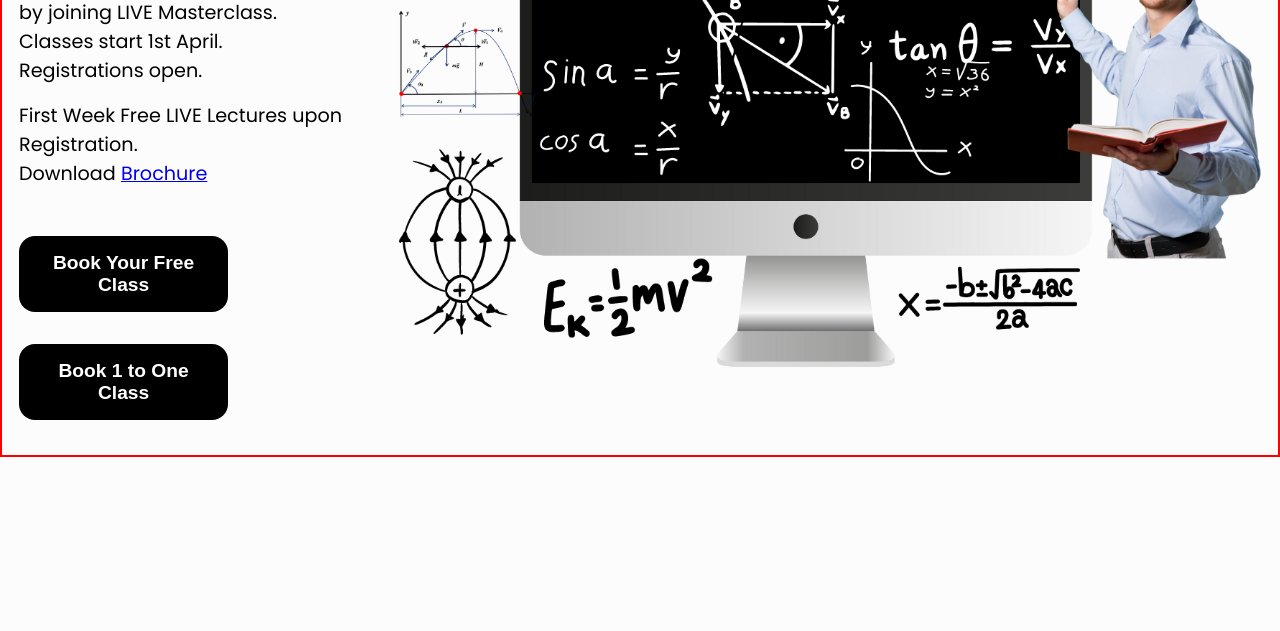
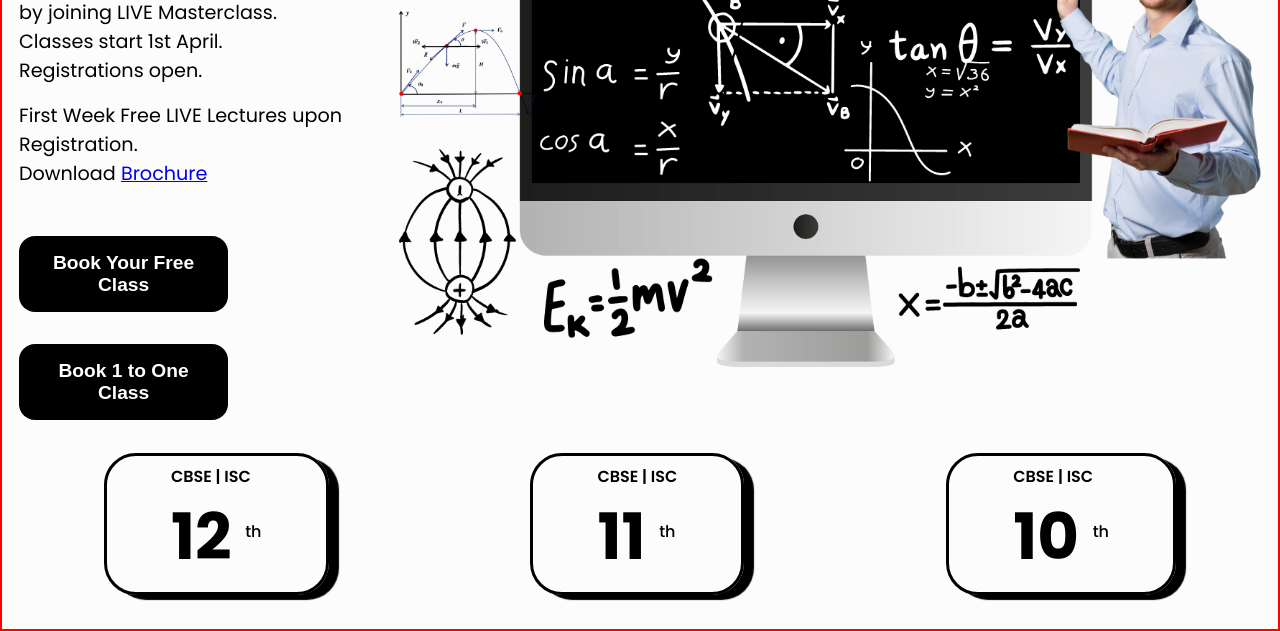
Before and after one commit to abhiSahuCodes/coaching-website, a plain HTML site: page index.html in a window 1280 px wide. Shown: the part 292-923 px from the top of the page. Before the commit the page ends 800 px from the top, so only its background shows below. Drawn offline with Linux system fonts and the light colour scheme.

Commit message:
class card section made

```diff
--- a/index.html
+++ b/index.html
@@ -59,6 +59,20 @@
           <img src="./storage/heroimage.png" alt="hero" />
         </div>
       </div>
+      <div class="class-card">
+        <div class="class-card-one">
+          <p class="class-board">CBSE | ISC</p>
+          <p class="class-name">12 <sup>th</sup></p>
+        </div>
+        <div class="class-card-two">
+          <p class="class-board">CBSE | ISC</p>
+          <p class="class-name">11 <sup>th</sup></p>
+        </div>
+        <div class="class-card-three">
+          <p class="class-board">CBSE | ISC</p>
+          <p class="class-name">10 <sup>th</sup></p>
+        </div>
+      </div>
     </section>
   </body>
 </html>
--- a/style.css
+++ b/style.css
@@ -1,19 +1,19 @@
-@import url('https://fonts.googleapis.com/css2?family=Poppins:ital,wght@0,100;0,200;0,300;0,400;0,500;0,600;0,700;0,800;0,900;1,100;1,200;1,300;1,400;1,500;1,600;1,700;1,800;1,900&display=swap');
-
-
+@import url("https://fonts.googleapis.com/css2?family=Poppins:ital,wght@0,100;0,200;0,300;0,400;0,500;0,600;0,700;0,800;0,900;1,100;1,200;1,300;1,400;1,500;1,600;1,700;1,800;1,900&display=swap");
 
 body {
   /* max-width: 1440px; */
   background-color: #fdfcfc;
   margin: 0 auto;
-    font-family: 'Poppins', sans-serif;
+  font-family: "Poppins", sans-serif;
   box-sizing: border-box;
   padding: 0;
   border: 2px solid red;
+  height: auto;
 }
 
 .container {
   padding: 2px 1px;
+  box-sizing: border-box;
 }
 
 .navbar {
@@ -23,14 +23,13 @@ body {
   padding: 0.5rem 1rem;
   height: auto;
   height: 80px;
-
 }
 
 .logo p {
   font-weight: 700;
   font-size: 2.5rem;
   letter-spacing: 5px;
-    background-color: #E6F3FD;
+  background-color: #e6f3fd;
   border-radius: 10px;
   padding: 0.6rem;
 }
@@ -120,3 +119,55 @@ body {
   width: 100%;
   height: auto;
 }
+
+/* Class Card */
+
+.class-card {
+  display: flex;
+  justify-content: space-around;
+  align-items: center;
+  margin-bottom: 2rem;
+}
+
+.class-card div {
+  border: 3px solid black;
+  padding: 0.5rem 4rem;
+  display: flex;
+  flex-direction: column;
+  gap: 0;
+  border-radius: 2rem;
+}
+
+.class-board {
+  margin: 0;
+  font-weight: 600;
+}
+
+.class-name {
+  font-size: 4rem;
+  font-weight: 700;
+  margin: 0;
+}
+
+.class-name sup {
+  font-size: 1rem;
+  font-weight: 500;
+}
+
+/* right and bottom side shadow for class-card-one */
+
+.class-card-one, .class-card-two, .class-card-three {
+  -moz-box-shadow: 10px 5px 1px 0px rgba(0, 0, 0, 1);
+  -webkit-box-shadow: 10px 5px 1px 0px rgba(0, 0, 0, 1);
+  box-shadow: 10px 5px 1px 0px rgba(0, 0, 0, 1);
+}
+
+
+.class-card-one:hover, .class-card-two:hover, .class-card-three:hover {
+  cursor: pointer;
+  background-color: #000;
+  color: #fff;
+  -moz-box-shadow: 10px 10px 5px 0px rgba(255, 255, 255, 0.75);
+  -webkit-box-shadow: 10px 10px 5px 0px rgba(255, 255, 255, 0.75);
+  box-shadow: 10px 5px 1px 0px rgba(0, 0, 0, 0.2);
+}
```
Also changed, not shown: 1 other file. Lines whose indentation alone changed are shown as unchanged.
